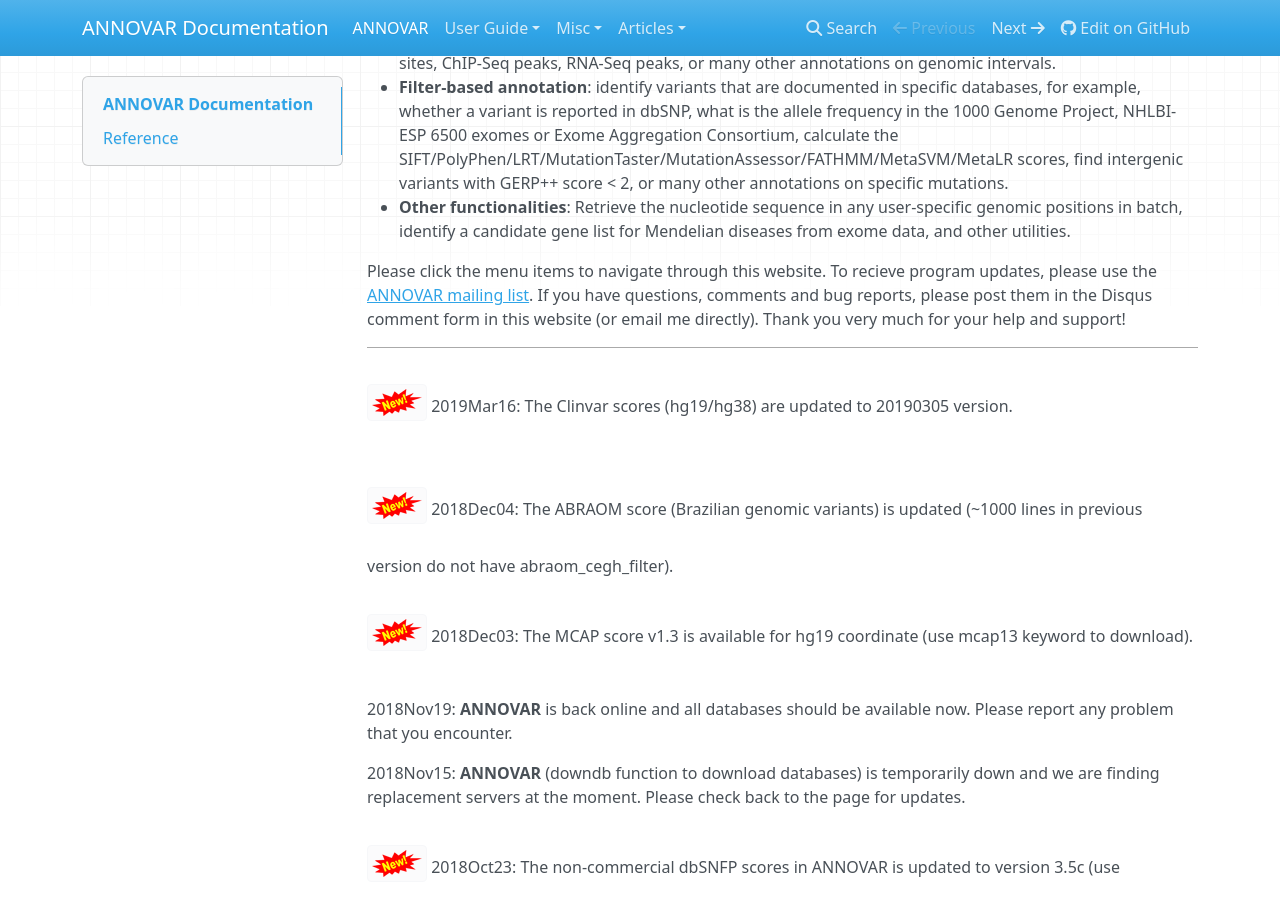
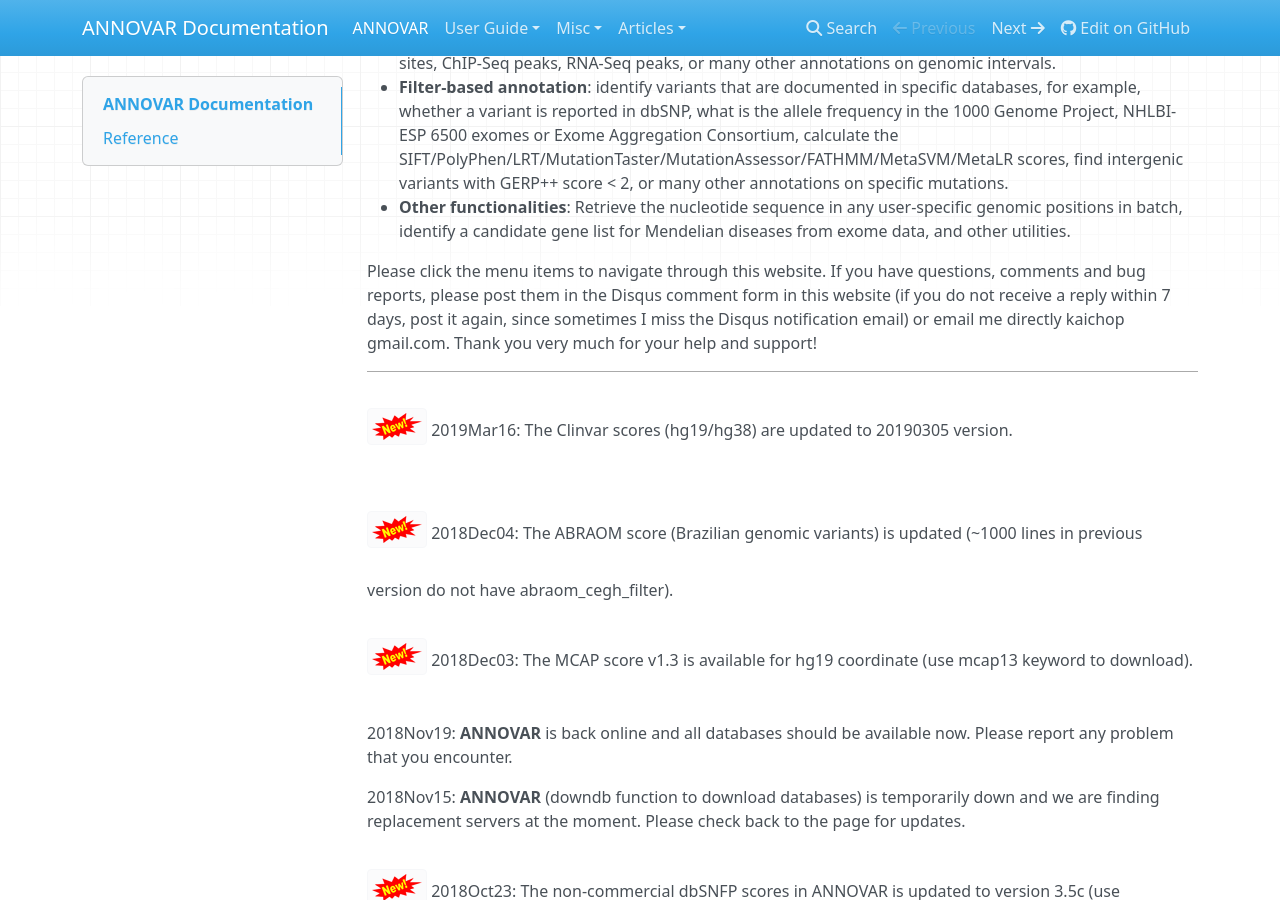
Before and after one commit to WGLab/doc-ANNOVAR, an MkDocs documentation site: the page built from docs/index.md, in a window 1280 px wide and 900 px high, scrolled down 339 px. Built offline with MkDocs 1.6.1, drawn with Linux system fonts in a browser that asks for light colours; nearby versions of some CDN libraries; old or Windows-style settings are respelled for this version of MkDocs.

Commit message:
Update index.md

```diff
--- a/docs/index.md
+++ b/docs/index.md
@@ -7,7 +7,7 @@ ANNOVAR is an efficient software tool to utilize update-to-date information to f
 - **Filter-based annotation**: identify variants that are documented in specific databases, for example, whether a variant is reported in dbSNP,  what is the allele frequency in the 1000 Genome Project, NHLBI-ESP 6500 exomes or Exome Aggregation Consortium, calculate the SIFT/PolyPhen/LRT/MutationTaster/MutationAssessor/FATHMM/MetaSVM/MetaLR scores, find intergenic variants with GERP++ score < 2, or many other annotations on specific mutations.
 - **Other functionalities**: Retrieve the nucleotide sequence in any user-specific genomic positions in batch, identify a candidate gene list for Mendelian diseases from exome data, and other utilities.
 
-Please click the menu items to navigate through this website. To recieve program updates, please use the [ANNOVAR mailing list](https://groups.google.com/forum/#!forum/annovar). If you have questions, comments and bug reports, please post them in the Disqus comment form in this website (or email me directly). Thank you very much for your help and support!
+Please click the menu items to navigate through this website. If you have questions, comments and bug reports, please post them in the Disqus comment form in this website (if you do not receive a reply within 7 days, post it again, since sometimes I miss the Disqus notification email) or email me directly kaichop gmail.com. Thank you very much for your help and support!
 
 ---
 
```
